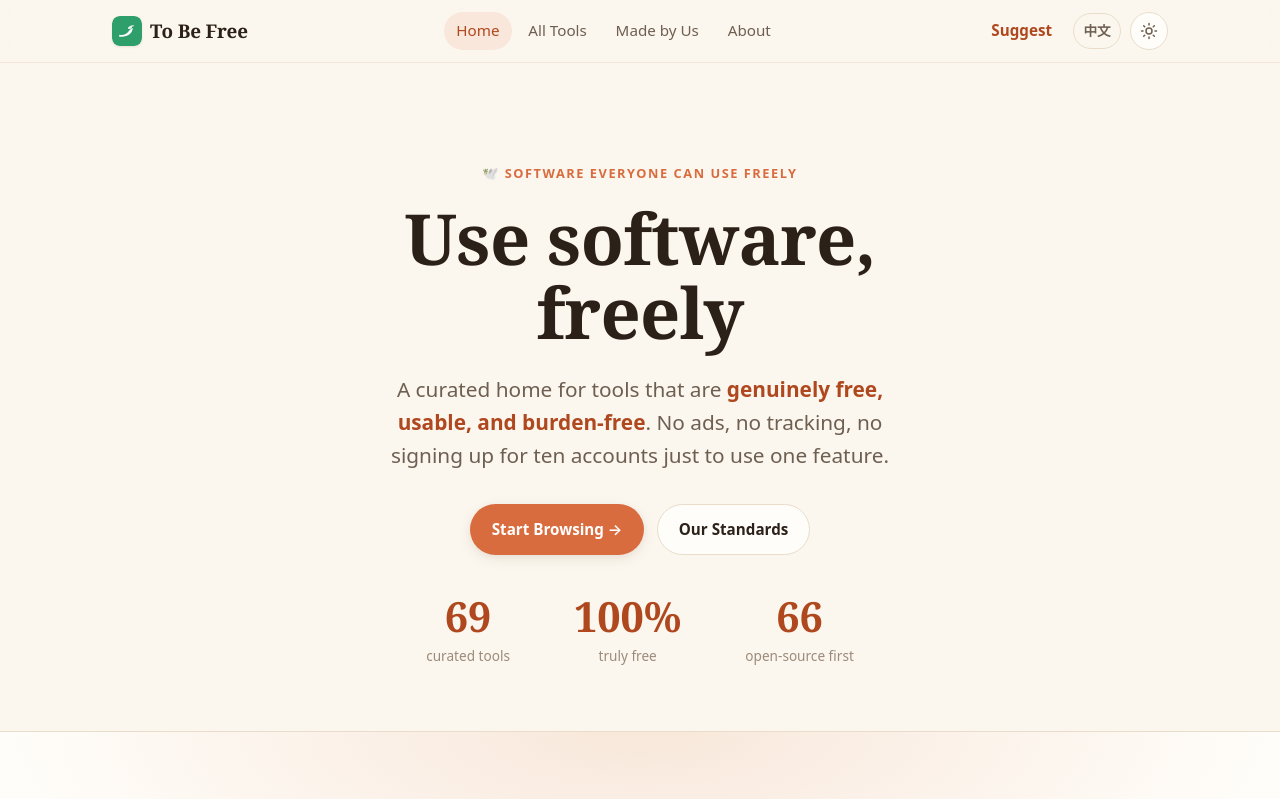
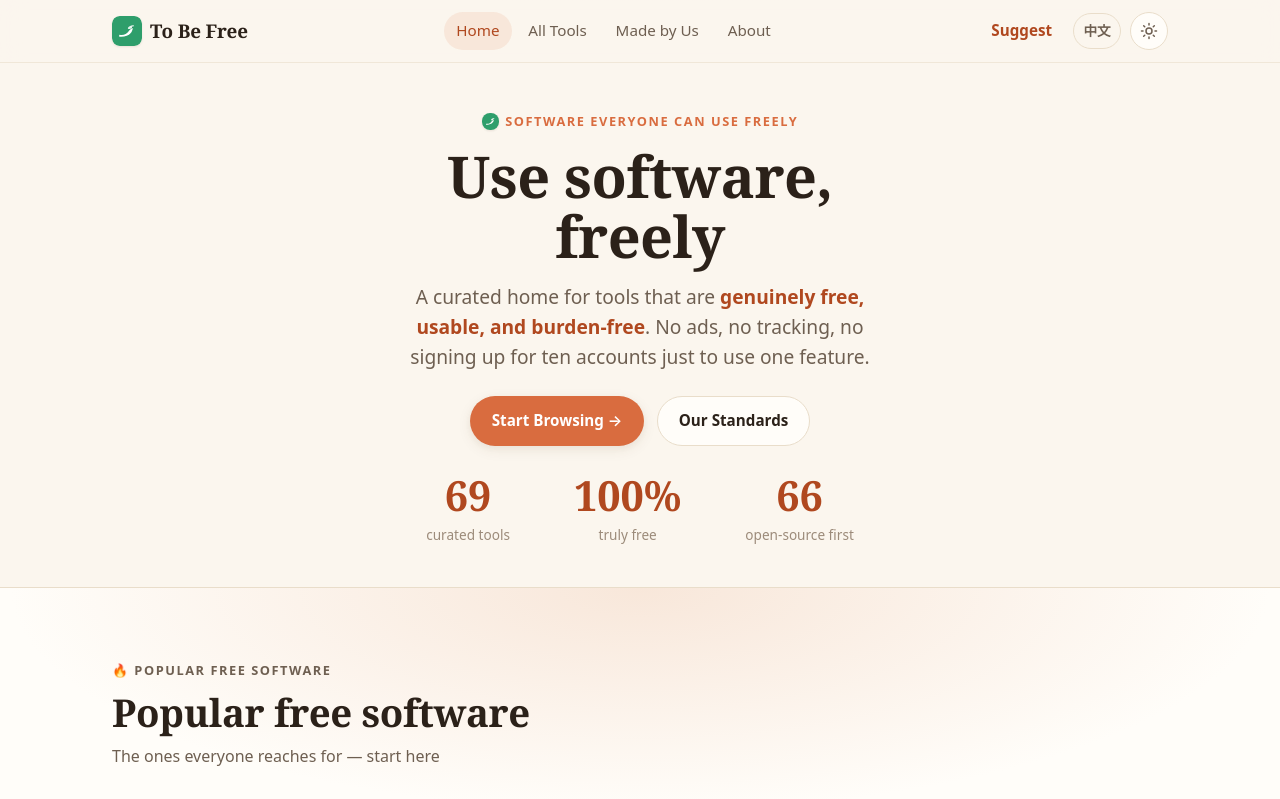
Before and after one commit to zhitongblog/tobefree, an Astro site: page /en/ in a window 1280 px wide. Shown: the top 799 px of the page. Built offline with nearby package versions, Linux system fonts and the light colour scheme; Astro itself is replaced by a stand-in of ours.

Commit message:
首页 Hero 顶部压缩 + eyebrow 图标统一为绿标
- 压缩 Hero 上下留白、标题/副标题字号与间距，首屏更快露出软件列表
- 首页与关于页 eyebrow 的 🕊️ emoji 换成绿色 SVG 品牌标，全站图标统一

Co-Authored-By: Claude Opus 4.8 (1M context) <noreply@anthropic.com>

```diff
--- a/src/pages/[lang]/about.astro
+++ b/src/pages/[lang]/about.astro
@@ -1,5 +1,6 @@
 ---
 import BaseLayout from '../../layouts/BaseLayout.astro';
+import Logo from '../../components/Logo.astro';
 import { BADGES, pick, type Locale } from '../../consts';
 import { useTranslations, localizedPath, type Lang } from '../../i18n/utils';
 import { localePaths } from '../../lib/tools';
@@ -75,7 +76,7 @@ const jsonLd = {
 <BaseLayout title={t('about.title')} description={c.lead} jsonLd={jsonLd}>
   <article class="about container section">
     <header class="head">
-      <p class="eyebrow">🕊️ {t('site.tagline')}</p>
+      <p class="eyebrow brand-eyebrow"><Logo size={17} /> {t('site.tagline')}</p>
       <h1>{t('about.title')}</h1>
       <p class="lead">{c.lead}</p>
     </header>
@@ -137,6 +138,11 @@ const jsonLd = {
   .head {
     text-align: center;
     margin-bottom: 3rem;
+  }
+  .brand-eyebrow {
+    display: inline-flex;
+    align-items: center;
+    gap: 0.4rem;
   }
   .head h1 {
     font-size: clamp(2rem, 6vw, 3.2rem);
--- a/src/pages/[lang]/index.astro
+++ b/src/pages/[lang]/index.astro
@@ -1,6 +1,7 @@
 ---
 import BaseLayout from '../../layouts/BaseLayout.astro';
 import ToolCard from '../../components/ToolCard.astro';
+import Logo from '../../components/Logo.astro';
 import { CATEGORIES, SITE, pick, type Locale } from '../../consts';
 import { useTranslations, localizedPath, type Lang } from '../../i18n/utils';
 import {
@@ -44,7 +45,7 @@ const jsonLd = {
   <!-- Hero -->
   <section class="hero">
     <div class="container">
-      <p class="eyebrow">🕊️ {t('site.tagline')}</p>
+      <p class="eyebrow brand-eyebrow"><Logo size={17} /> {t('site.tagline')}</p>
       <h1 set:html={t('hero.title')} />
       <p class="lede" set:html={t('hero.subtitle')} />
       <div class="cta">
@@ -150,25 +151,29 @@ const jsonLd = {
 
 <style>
   .hero {
-    padding-block: clamp(3.5rem, 9vw, 6rem) clamp(1.5rem, 4vw, 3rem);
+    padding-block: clamp(1.8rem, 4.5vw, 3rem) clamp(0.8rem, 2.5vw, 1.6rem);
     text-align: center;
   }
   .hero .eyebrow {
-    display: inline-block;
-    margin-bottom: 1.1rem;
+    margin-bottom: 0.8rem;
+  }
+  .brand-eyebrow {
+    display: inline-flex;
+    align-items: center;
+    gap: 0.4rem;
   }
   .hero h1 {
-    font-size: clamp(2.4rem, 7vw, 4.4rem);
+    font-size: clamp(2.1rem, 5.6vw, 3.6rem);
     line-height: 1.05;
     max-width: 16ch;
     margin-inline: auto;
   }
   .lede {
-    font-size: clamp(1.05rem, 2.4vw, 1.3rem);
+    font-size: clamp(1rem, 2.2vw, 1.2rem);
     color: var(--text-soft);
     max-width: 42ch;
-    margin: 1.4rem auto 0;
-    line-height: 1.6;
+    margin: 1rem auto 0;
+    line-height: 1.55;
   }
   .lede :global(em) {
     font-style: normal;
@@ -180,14 +185,14 @@ const jsonLd = {
     gap: 0.8rem;
     justify-content: center;
     flex-wrap: wrap;
-    margin-top: 2rem;
+    margin-top: 1.5rem;
   }
   .stats {
     list-style: none;
     display: flex;
     justify-content: center;
     gap: clamp(1.5rem, 6vw, 4rem);
-    margin-top: 2.6rem;
+    margin-top: 1.8rem;
   }
   .stats li {
     display: flex;
```
